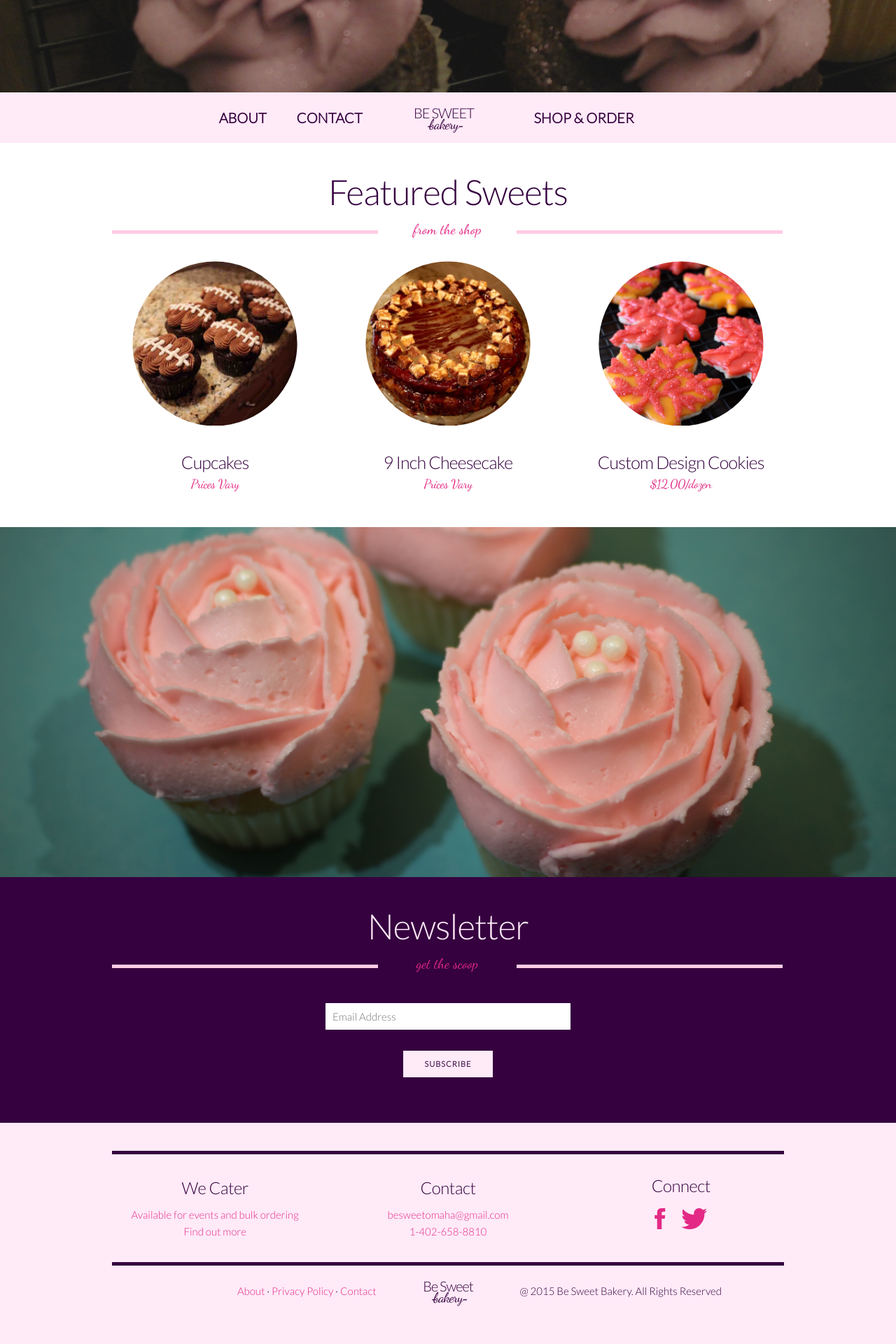
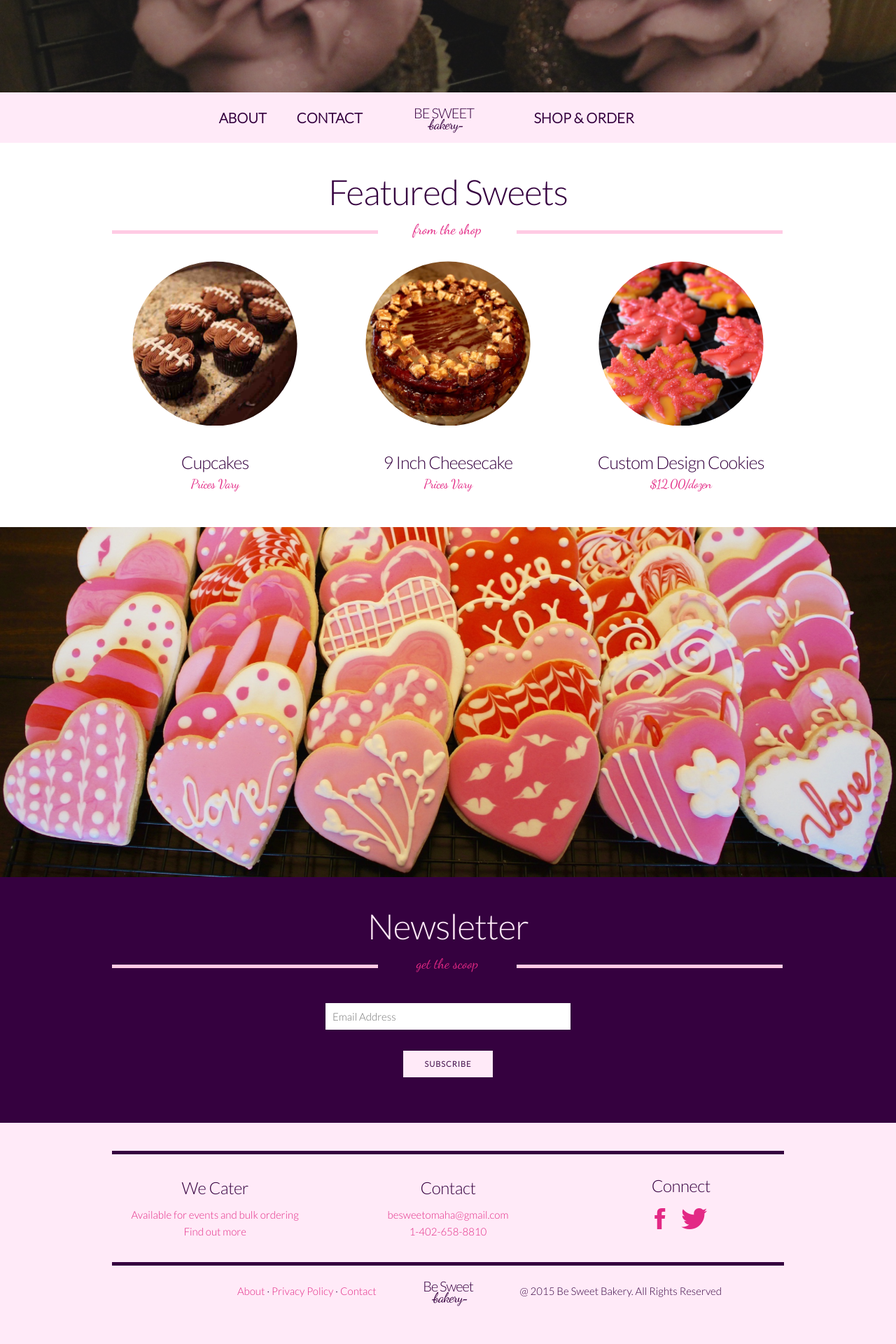
Before and after one commit to bparriott77/blissfull-bites, a Jekyll site: the page built from index.html, in a window 1280 px wide. Shown: the part 701-2621 px from the top of the page at 70% size. Built offline with Jekyll 4.4.1, drawn with Linux system fonts in a browser that asks for light colours.

Commit message:
Add new valentines day image to the front page

```diff
--- a/assets/css/main.scss
+++ b/assets/css/main.scss
@@ -215,7 +215,7 @@ section {
     width: 100%;
     height: 50rem;
     background-size: cover;
-    background-position-y: 75%;
+    background-position-y: 100%;
 }
 
 .subheader {
--- a/index.html
+++ b/index.html
@@ -41,7 +41,7 @@ title: Be Sweet Bakery
 	</div>
 </section>
 
-<div class="img-switcher" style="background-image: url(/assets/images/dist/pink_cupcakes_cover.jpg)"></div>
+<div class="img-switcher" style="background-image: url(/assets/images/dist/valentines_cookies.jpg)"></div>
 
 <section class="dark">
 	<div class="container">
```
Also changed, not shown: assets/images/dist/valentines_cookies.jpg (added), assets/images/source/valentines_cookies.jpg (added).
